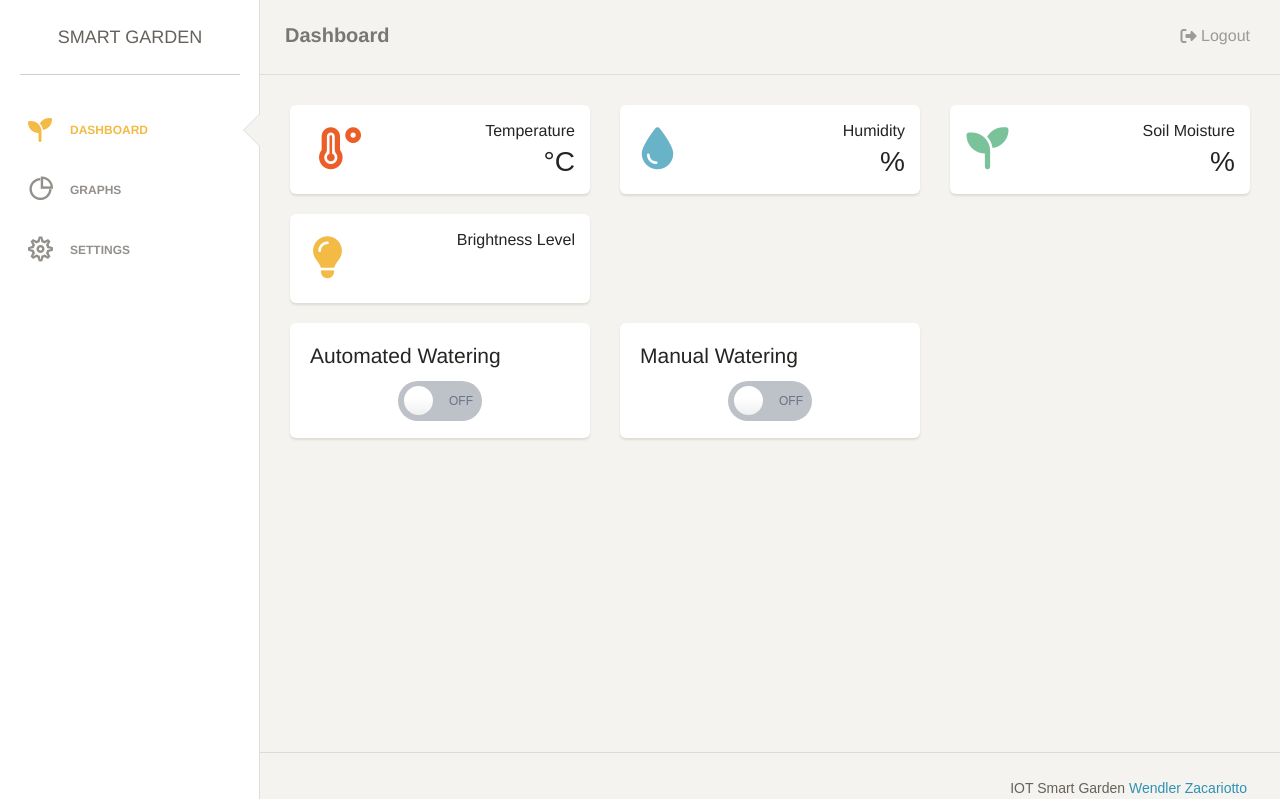
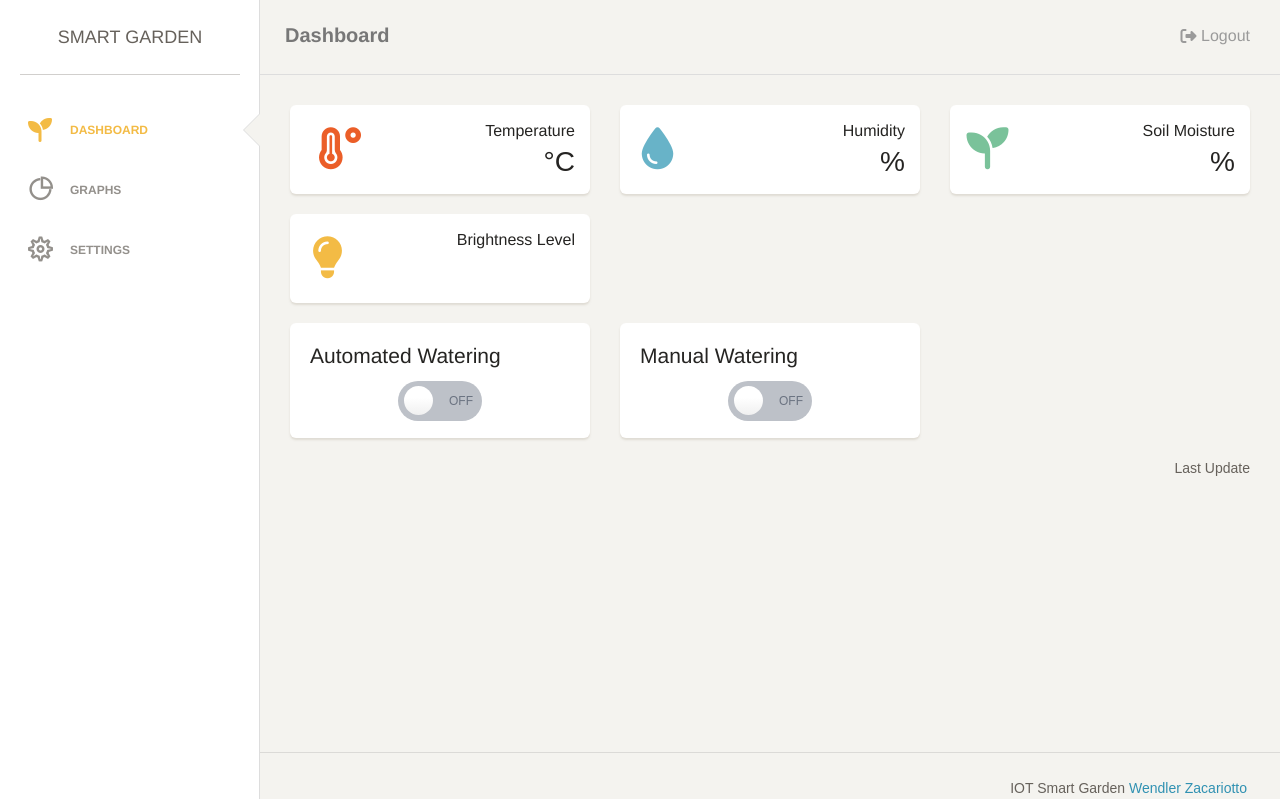
Before and after one commit to wenzaca/SmartGarden, a Flask app: page / in a window 1280 px wide. Shown: the top 799 px of the page. Run offline with Flask 2, Linux system fonts and the light colour scheme; the visitor is signed in with stand-in values (Sample User, id 1); data that the repository does not hold is empty; parts of the project's set-up code (start-up, migrations or seed data) failed here and were passed over; some libraries are stand-ins or nearby versions; some web fonts are replaced.

Commit message:
Adding Last Update time on the dashboard

```diff
--- a/flaskapp/static/js/main.js
+++ b/flaskapp/static/js/main.js
@@ -109,11 +109,14 @@
             humValue = ndata[0].Items.humidity;
             soilValue = ndata[0].Items.moisture1;
             lightValue = ndata[0].Items.light;
+            timeStamp = ndata[0].datetimeid;
+            dateTimeStamp = new Date(Date.parse(timeStamp));
 
             $('#tempValue').html(tempValue);
             $('#humValue').html(humValue);
             $('#soilValue').html(soilValue);
             $('#lightValue').html(lightValue);
+            $('#dateTimeStamp').html(dateTimeStamp.toLocaleTimeString() + " " + dateTimeStamp.toLocaleDateString());
         }
     })
 }
@@ -147,18 +150,18 @@
                     jstime = jsdatetime.toLocaleTimeString();
                     timeArr.push(jstime);
                 })
+
+
             } catch (e) {
 
             }
-
             createGraph(tempArr, timeArr, '#tempChart');
             createGraph(humArr, timeArr, '#humChart');
             createGraph(soilArr, timeArr, '#soilChart');
             createGraph(lightArr, timeArr, '#lightChart');
-
         },
         error: function (XMLHttpRequest, textStatus, errorThrown) {
-            console.error(errorThrown)
+
         }
 
     })
@@ -199,7 +202,6 @@
 $(document).ready(function () {
     getData();
     getStatus();
-    getChartData();
     getSettings();
 
 
--- a/flaskapp/templates/dashboard.html
+++ b/flaskapp/templates/dashboard.html
@@ -53,7 +53,7 @@
                                 <div class="col-xs-9">
                                     <div class="numbers">
                                         <p>Soil Moisture</p>
-                                        <span id="soilValue">%</span>
+                                        <span id="soilValue"></span>%
                                     </div>
                                 </div>
                             </div>
@@ -118,8 +118,13 @@
                     </div>
                 </div>
             </div>
-
-
         </div>
+        <footer class="footer">
+            <div class="container-fluid">
+                <div class="pull-right">
+                   Last Update <span id="dateTimeStamp"></span>
+                </div>
+            </div>
+        </footer>
     </div>
 {% endblock content %}
```
